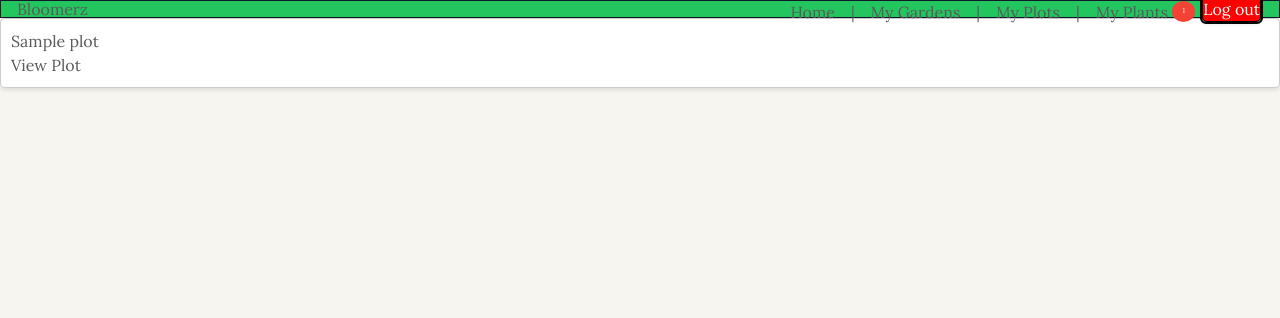
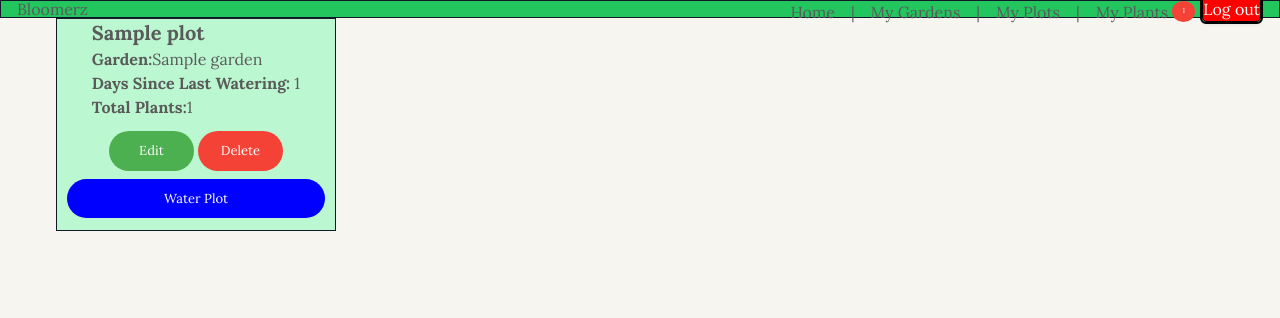
Before and after one commit to andrewSantanastaso/bloomerz, a Django app: page /plots/urgent in a window 1280 px wide. Shown: the top 318 px of the page. Run offline with Django 5.2, Linux system fonts and the light colour scheme; a user stored in the database is signed in; tables that the repository leaves empty hold one stand-in row (values such as "Sample post"); some libraries are stand-ins or nearby versions.

Commit message:
added some buttons. updated styling

```diff
--- a/bloomerz/settings.py
+++ b/bloomerz/settings.py
@@ -183,5 +183,5 @@ TAILWIND_APP_NAME = 'theme'
 
 
 CRONJOBS = [
-    ('0 * * * *', 'main_app.cron.update_date')
+    ('0 0 * * *', 'main_app.cron.update_date')
 ]
--- a/main_app/views.py
+++ b/main_app/views.py
@@ -21,7 +21,7 @@ def signup(request):
             error_message = 'Invalid sign up - try again'
     form = UserCreationForm()
     context = {'form': form, 'error_message': error_message}
-    return render(request, 'signup.html', context)
+    return render(request, 'registration/signup.html', context)
 
 
 
--- a/theme/static/css/main.css
+++ b/theme/static/css/main.css
@@ -167,6 +167,24 @@ body {
 img {
   max-width: 100%;
   max-height: 30px;
+}
 
-  border-radius: 5px;
+.plot-btn {
+  max-height: 20x;
+  font-size: small;
+  text-align: center;
+  border-radius: 20px;
 }
+
+.garden-card {
+  display: flex;
+  flex-wrap: wrap;
+
+  justify-content: center;
+  align-items: center;
+  margin: 5px;
+}
+
+.garden-container {
+  gap: 10px;
+}
--- a/theme/templates/base.html
+++ b/theme/templates/base.html
@@ -23,7 +23,7 @@
 	<header>
 
 
-		<nav class=" bg-green-500 border border-gray-900">
+		<nav class=" bg-green-500 border border-gray-900 w-screen">
 
 
 			<div class="flex justify-between items-center px-4 py-2 max-h-1">
@@ -37,6 +37,7 @@
 						<li><a href="{% url 'garden-index' %}">My Gardens</a></li><span>|</span>
 						<li><a href="{% url 'plot-index'  %}">My Plots</a></li><span>|</span>
 						<li><a href="{% url 'plant-index' %}">My Plants</a></li>
+
 						<li><a href="{% url 'urgent-plots' %}"><img src="{% static 'water_drop.png' %}" alt="water_drop"
 									class="h-0"></a>
 							{% if urgent_plots_count > 0 %}
--- a/theme/templates/plots/urgent.html
+++ b/theme/templates/plots/urgent.html
@@ -2,12 +2,24 @@
 {% load static %}
 
 {% block content %}
-{% for plot in urgent_plots %}
-<div class="card">
-    <div class="card-body">
-        <h5 class="card-title">{{ plot.name }}</h5>
-        <a href="{% url 'plot-detail' plot.id %}" class="btn btn-primary">View Plot</a>
+<div class="grid grid-cols-flow grid-flow-row gap-4 sm:grid-cols-2 md:grid-cols-3 lg:grid-cols-4 mx-14">
+    {% for plot in urgent_plots %}
+    <div class="flex ">
+        <a href="{% url 'plot-detail' plot.id %}">
+            <div
+                class="bg-green-200  border border-gray-900 min-w-40 min-h-40 flex justify-start flex-col items-center">
+                <h2 class="text-xl font-bold">{{ plot.name }}</h2>
+                <p><strong>Garden:</strong>{{plot.garden.name}} </p>
+                <h3><strong>Days Since Last Watering:</strong> {{plot.days_since_watered}}</h3>
+                <p><strong>Total Plants:</strong>{{plot.plant_set.count}}</p>
+                <div class="flex flex-wrap justify-center m-2">
+                    <a class="btn-edit plot-btn w-0.5" href="{% url 'plot-update' plot.id %}">Edit</a>
+                    <a class="btn-delete plot-btn w-0.5" href="{% url 'plot-delete' plot.id %}">Delete</a>
+                    <a class="btn-water plot-btn w-full" href="{% url 'plot-water' plot.id %}">Water Plot</a>
+                </div>
+            </div>
+        </a>
     </div>
+    {% endfor %}
 </div>
-{% endfor %}
 {% endblock %}
```
Also changed, not shown: requirements.txt (+14 -0 lines), theme/templates/gardens/detail.html (+11 -9 lines), theme/templates/gardens/index.html (+7 -14 lines).
